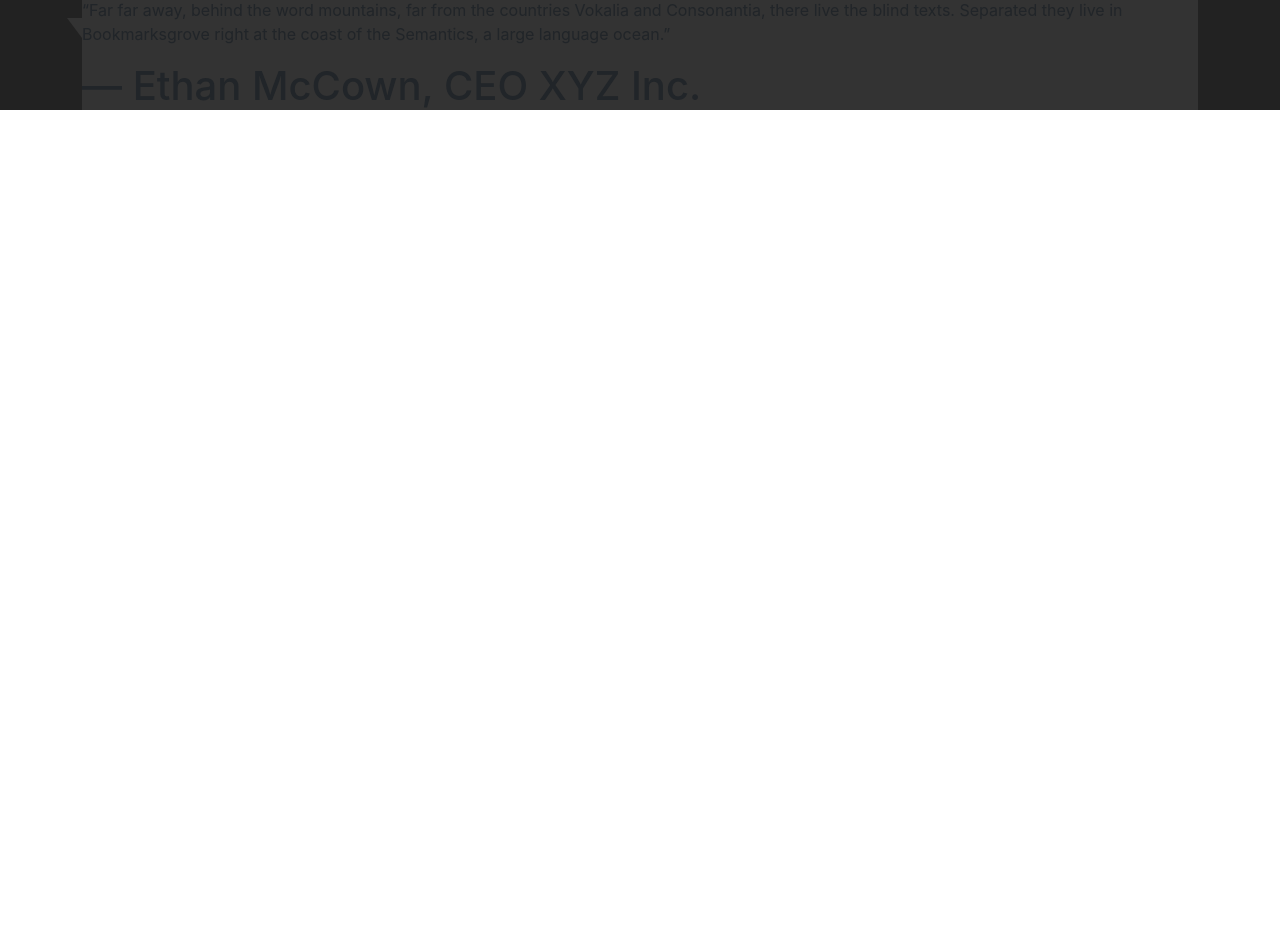
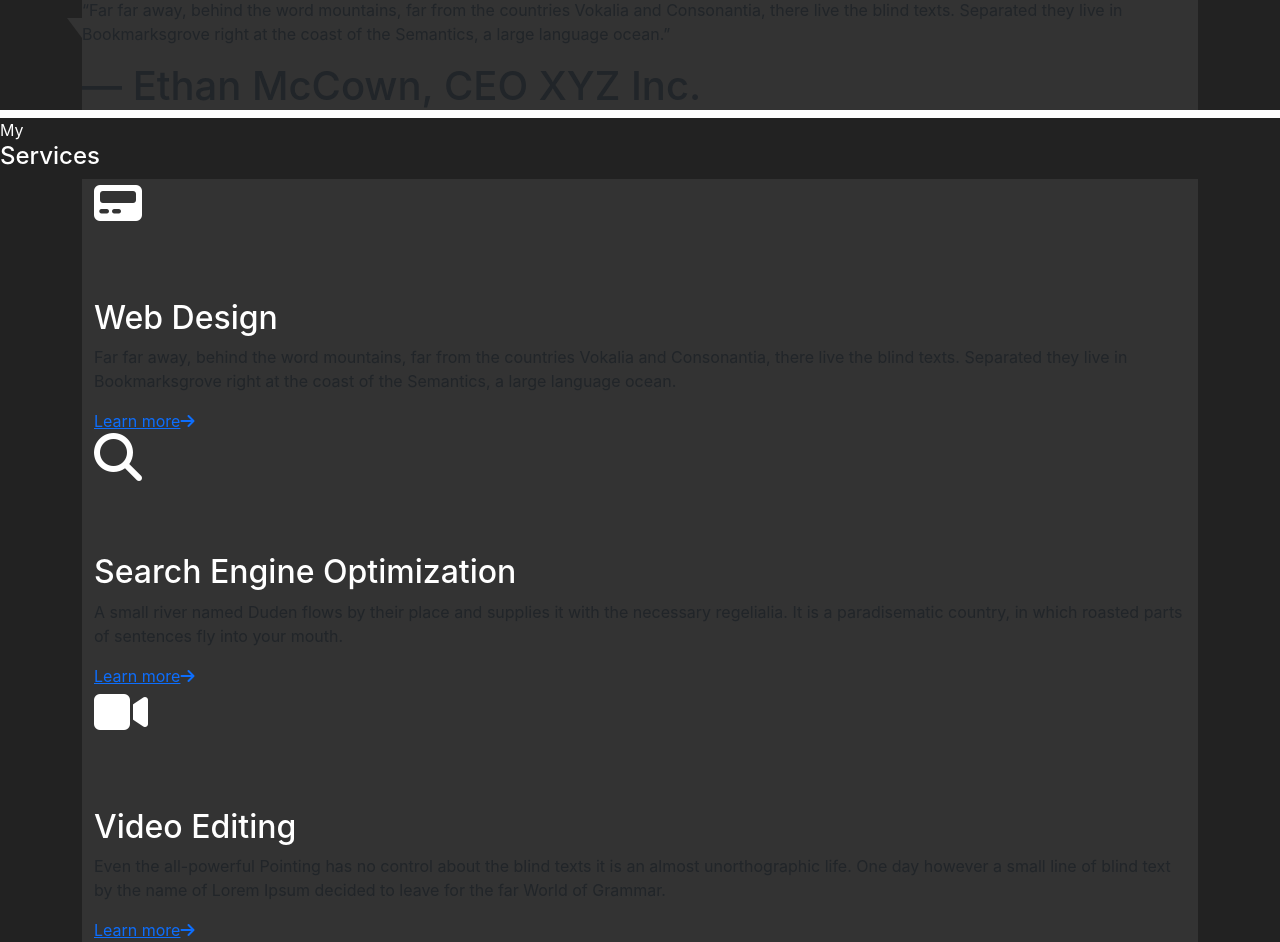
Before and after one commit to GitSanje/CODSOFT, a React (Create React App) app in the folder portfoliowebsite/: page / in a window 1280 px wide. Shown: the part 7642-8584 px from the top of the page. Before the commit the page ends 7760 px from the top, so only its background shows below. Built offline with nearby package versions, Linux system fonts and the light colour scheme.

Commit message:
added myservice page

```diff
--- a/portfoliowebsite/src/Components/Pages/About.js
+++ b/portfoliowebsite/src/Components/Pages/About.js
@@ -3,6 +3,7 @@ import Myimg from "../assets/img/portfolio-img.png";
 import Heading from "../partials/Heading";
 import Button from "../partials/Button";
 import ClientTestimonial from "./ClientTestimonial";
+import MyServices from "./MyServices";
 
 // .section-heading {
 //     margin-bottom: 30px;
@@ -55,6 +56,8 @@ const About = () => {
       </div>
 
       <ClientTestimonial/>
+      <MyServices/>
+
     </>
   );
 };
--- /dev/null
+++ b/portfoliowebsite/src/Components/Pages/MyServices.js
@@ -0,0 +1,50 @@
+import React from "react";
+import Heading from "../partials/Heading";
+import ServiceBox from "../partials/ServiceBox";
+
+const MyServices = () => {
+  const serviceData = [
+    {
+      title: "Web Design",
+      description:
+        "Far far away, behind the word mountains, far from the countries Vokalia and Consonantia, there live the blind texts. Separated they live in Bookmarksgrove right at the coast of the Semantics, a large language ocean.",
+      icon: "fa-solid fa-pager fa-3x",
+      link: "/",
+    },
+    {
+      title: "Search Engine Optimization",
+      description:
+        "A small river named Duden flows by their place and supplies it with the necessary regelialia. It is a paradisematic country, in which roasted parts of sentences fly into your mouth.",
+      icon: "fa-solid fa-magnifying-glass fa-3x",
+      link: "/",
+    },
+    {
+      title: "Video Editing",
+      description:
+        "Even the all-powerful Pointing has no control about the blind texts it is an almost unorthographic life. One day however a small line of blind text by the name of Lorem Ipsum decided to leave for the far World of Grammar.",
+      icon: "fa-solid fa-video fa-3x",
+      link: "/",
+    },
+  ];
+
+  return (
+    <>
+      <div style={{ background: "#222222" }}>
+        <Heading first="My" last="Services" />
+
+        <div className="container mx-auto grid grid-cols-1 md:grid-cols-2 lg:md:grid-cols-3  gap-8 pt-16 px-16 lg:px-28 ">
+          {serviceData.map((data, index) => (
+            <ServiceBox
+              icon={data.icon}
+              category={data.title}
+              content={data.description}
+              link={data.link}
+            />
+          ))}
+        </div>
+      </div>
+    </>
+  );
+};
+
+export default MyServices;
--- a/portfoliowebsite/src/Components/partials/CommentCard.js
+++ b/portfoliowebsite/src/Components/partials/CommentCard.js
@@ -9,7 +9,7 @@ const CommentCard = ({ img, comment, By }) => {
         {/* Image */}
 
           <img
-            src={clinet_pic}
+            src={img|| clinet_pic}
             alt=""
             className="rounded-full "
             style={{ width: "50px", height: "50px" }}
--- a/portfoliowebsite/src/Components/partials/InfoCard.js
+++ b/portfoliowebsite/src/Components/partials/InfoCard.js
@@ -15,7 +15,7 @@ const InfoCard = ({
       style={{ background: "#333333" }}
     >
       <div className="date flex items-center text-white text-sm font-medium">
-        <i className="fa-regular fa-calendar"></i>
+        <i className="fa-regular fa-calendar " ></i>
         <p className="ml-2">{`${startDate} - ${endDate}`}</p>
       </div>
 
--- /dev/null
+++ b/portfoliowebsite/src/Components/partials/ServiceBox.js
@@ -0,0 +1,49 @@
+import React from "react";
+
+const ServiceBox = ({icon,  category, content,link}) => {
+
+
+
+
+
+  return (
+    <>
+      <div
+        className=" container flex  flex-col items-center justify-center space-y-4 p-7 rounded-md"
+        style={{ background: "#333333" }}
+      >
+        <div
+          className="bg-lime-600 rounded-full  flex items-center justify-center text-white"
+          style={{ width: "120px", height: "120px" }}
+        >
+          {/* Icon */}
+
+         { <i className={icon || "fa-solid fa-pager fa-4x  "}></i>}
+        </div>
+
+        <h2 className="text-xl text-white">{category || "Web Design"}</h2>
+
+        <p className="text-medium font-light text-gray-400 ">
+          {content || `Far far away, behind the word mountains, far from the countries
+          Vokalia and Consonantia, there live the blind texts. Separated they
+          live in Bookmarksgrove right at the coast of the Semantics, a large
+          language ocean.`}
+        </p>
+
+        <a
+          href={link || '/'}
+          className="text-lime-600 flex items-center space-x-2 transition duration-300 group hover:text-lime-500 pb-7"
+        >
+          <span className="transform transition duration-300 group-hover:-translate-x-2">
+            Learn more
+          </span>
+          <span className="transform transition duration-300 group-hover:translate-x-2">
+            <i className="fa-solid fa-arrow-right"></i>
+          </span>
+        </a>
+      </div>
+    </>
+  );
+};
+
+export default ServiceBox;
```
